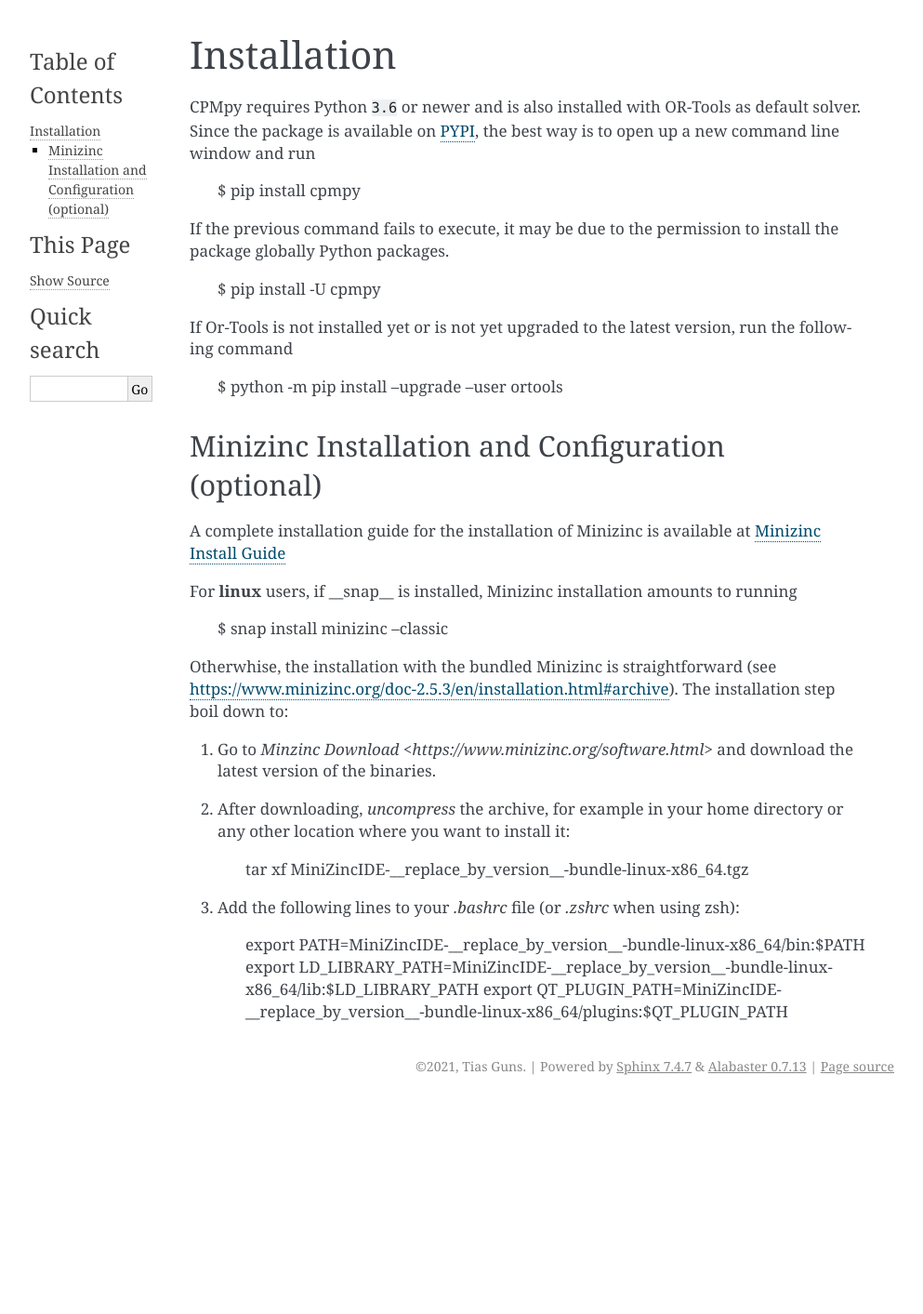
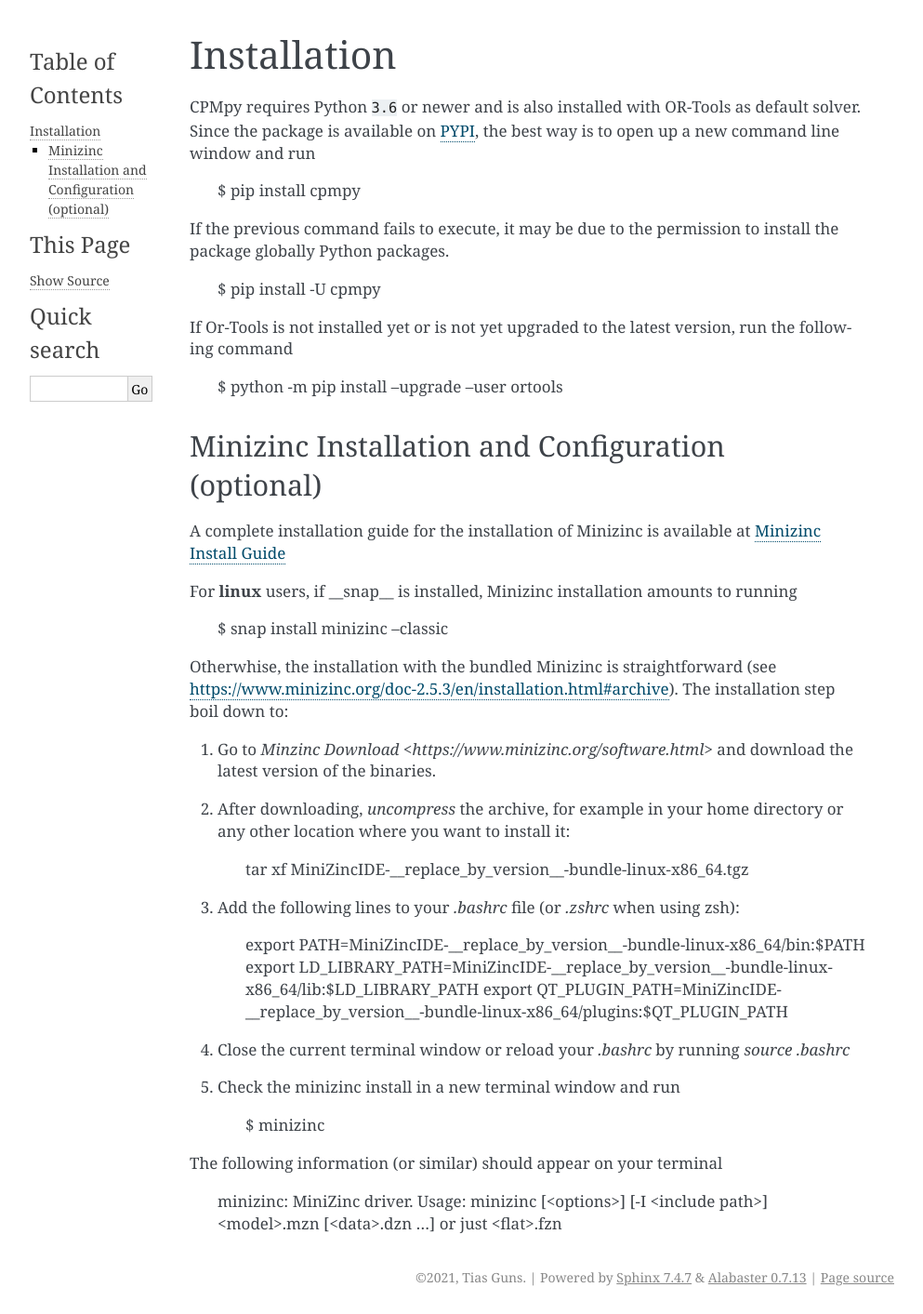
Before and after one commit to CPMpy/cpmpy, a Sphinx documentation site: the page built from docs/tutorial/how_to_install.rst, in a window 1280 px wide. Shown: the whole page at 93% size, without its empty margins (148-1141 px from the left). Built offline with Sphinx 7.4.7, drawn with Linux system fonts in a browser that asks for light colours; before the commit the page ends 1186 px from its top, so only the background shows below that.

Commit message:
how to install minzinc

```diff
--- a/docs/tutorial/how_to_install.rst
+++ b/docs/tutorial/how_to_install.rst
@@ -34,3 +34,13 @@
     export PATH=MiniZincIDE-__replace_by_version__-bundle-linux-x86_64/bin:$PATH
     export LD_LIBRARY_PATH=MiniZincIDE-__replace_by_version__-bundle-linux-x86_64/lib:$LD_LIBRARY_PATH
     export QT_PLUGIN_PATH=MiniZincIDE-__replace_by_version__-bundle-linux-x86_64/plugins:$QT_PLUGIN_PATH
+
+4. Close the current terminal window or reload your `.bashrc` by running `source .bashrc`
+5. Check the minizinc install in a new terminal window and run
+
+    $ minizinc
+
+The following information (or similar) should appear on your terminal
+
+    minizinc: MiniZinc driver.
+    Usage: minizinc  [<options>] [-I <include path>] <model>.mzn [<data>.dzn ...] or just <flat>.fzn
```
